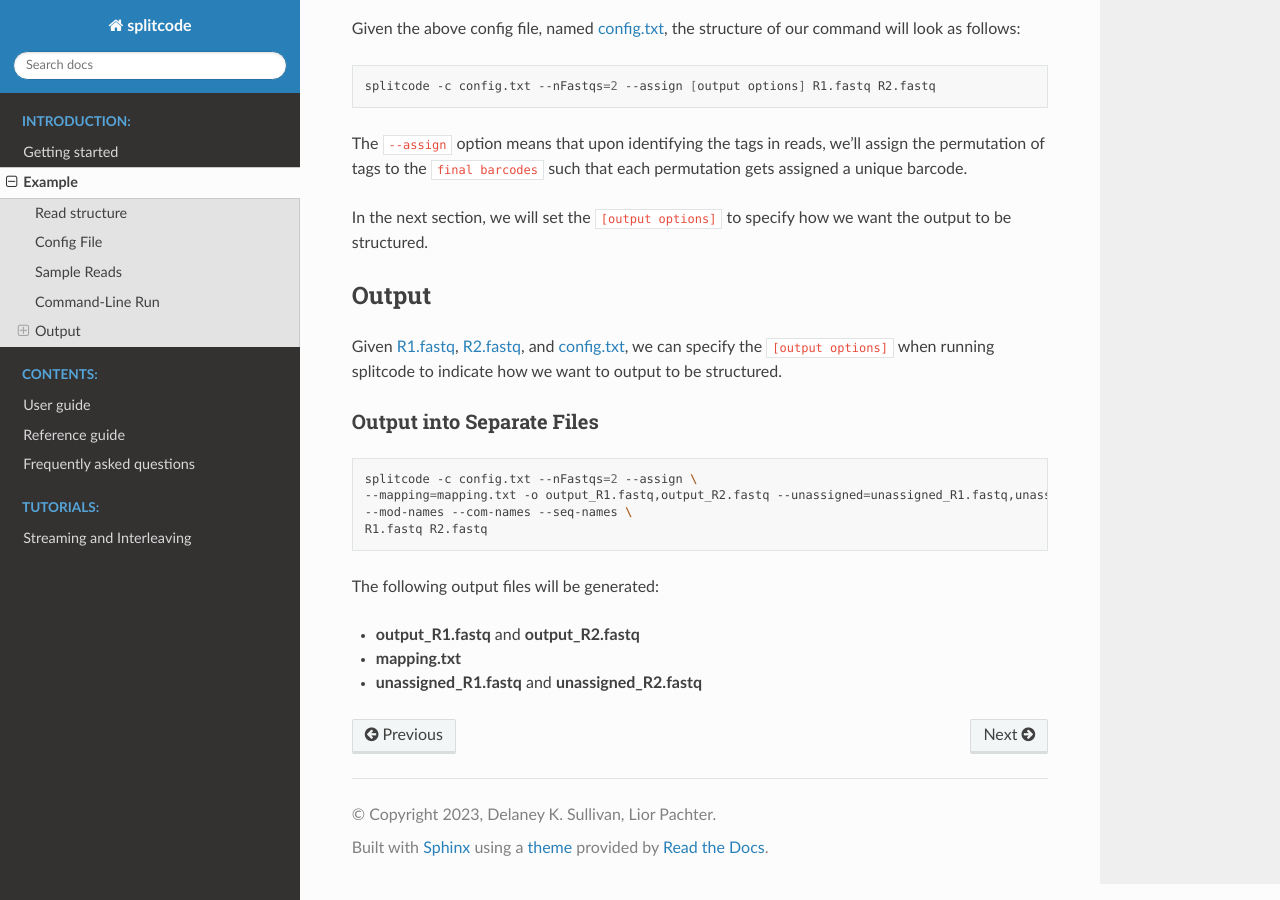
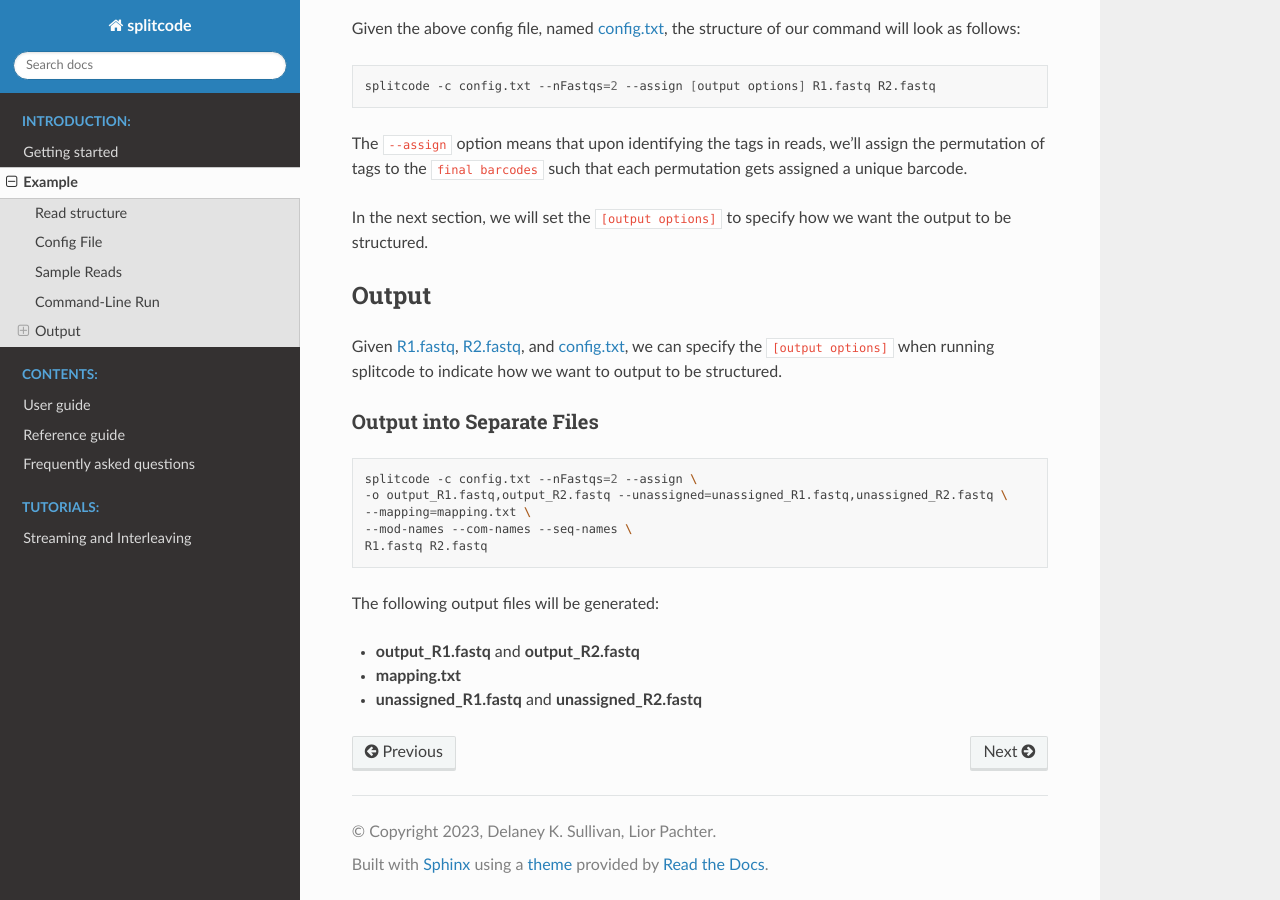
Before and after one commit to pachterlab/splitcode-tutorial, a Sphinx documentation site: the page built from docs/source/example.rst, in a window 1280 px wide and 900 px high, scrolled down 2671 px. Built offline with Sphinx 7.4.7 and the Read the Docs theme 2.0.0, drawn with Linux system fonts in a browser that asks for light colours.

Commit message:
another formatting update

```diff
--- a/docs/source/example.rst
+++ b/docs/source/example.rst
@@ -107,7 +107,8 @@ Output into Separate Files
 .. code-block:: shell
 
   splitcode -c config.txt --nFastqs=2 --assign \
-  --mapping=mapping.txt -o output_R1.fastq,output_R2.fastq --unassigned=unassigned_R1.fastq,unassigned_R2.fastq \
+  -o output_R1.fastq,output_R2.fastq --unassigned=unassigned_R1.fastq,unassigned_R2.fastq \
+  --mapping=mapping.txt \
   --mod-names --com-names --seq-names \
   R1.fastq R2.fastq
 
```
